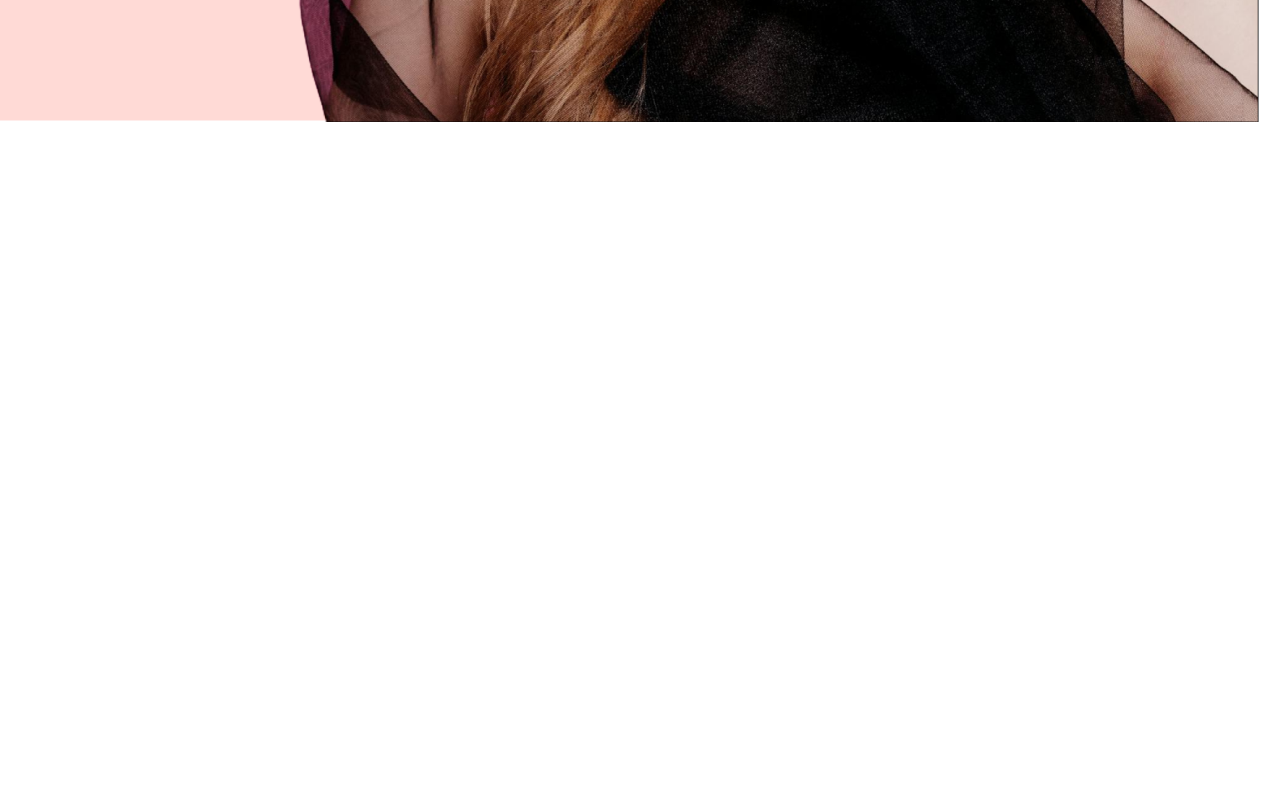
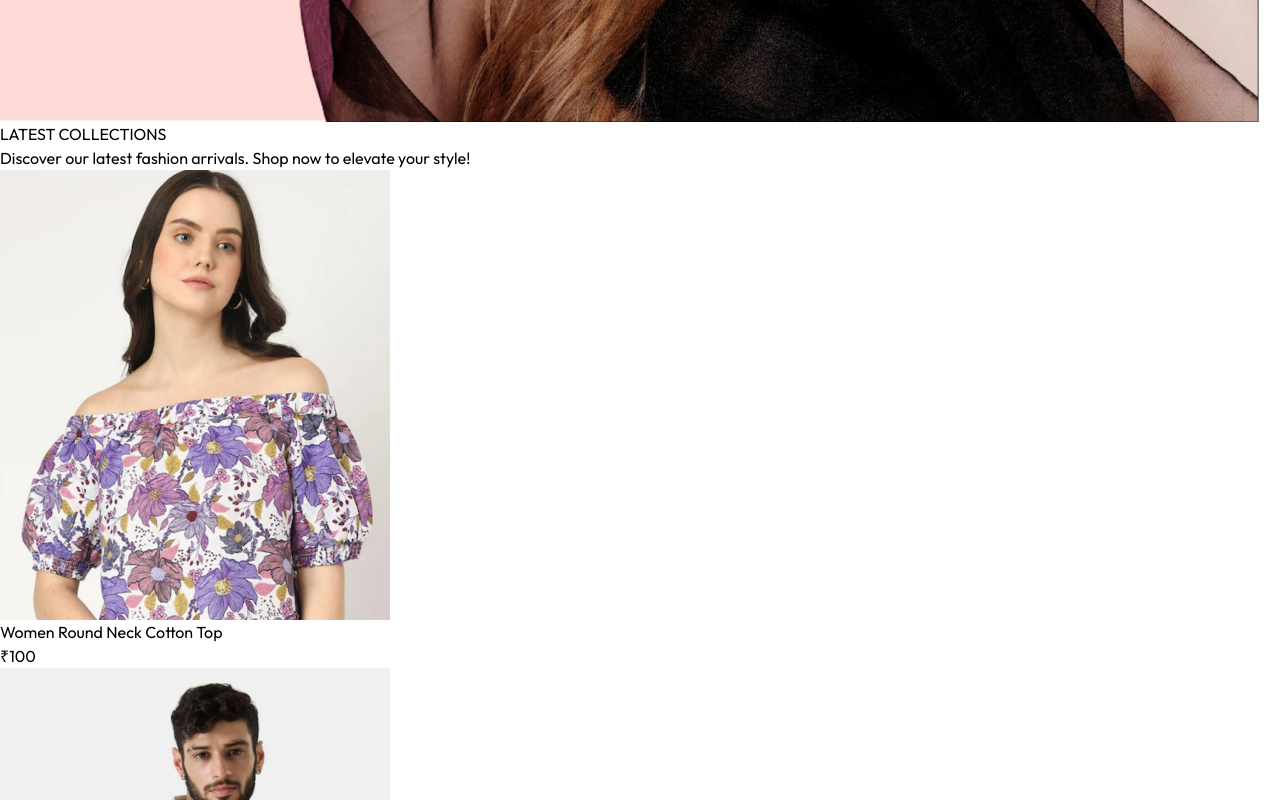
Before and after one commit to Abhisekh8421/Clothing_Store_Frontend, a React (Vite) app: page / in a window 1280 px wide. Shown: the part 1480-2280 px from the top of the page. Before the commit the page ends 1602 px from the top, so only its background shows below. Built offline with nearby package versions, Linux system fonts and the light colour scheme.

Commit message:
completed the bestseller , latest collections and our policy section

```diff
--- /dev/null
+++ b/src/components/BestSeller.jsx
@@ -0,0 +1,39 @@
+import React, { useContext, useEffect, useState } from "react";
+import { ShopContext } from "../context/ShopContext";
+import Title from "./Title";
+import ProductItem from "./ProductItem";
+
+const BestSeller = () => {
+  const { products } = useContext(ShopContext);
+  const [bestSeller, setBestSeller] = useState([]);
+  useEffect(() => {
+    const bestProduct = products.filter((item) => item.bestseller);
+    setBestSeller(bestProduct.slice(0, 5));
+  }, []);
+  return (
+    <div className="my-10">
+      <div className=" text-center text-3xl py-8">
+        <Title text1={"BEST"} text2={"SELLERS"} />
+        <p className="w-3/4 m-auto text-xs sm:text-sm md:text-base text-gray-600">
+          {" "}
+          Discover our top-rated bestsellers that customers adore! Shop now for
+          quality, style, and comfort to find your new favorite!
+        </p>
+      </div>
+      {/* render products */}
+      <div className=" grid grid-cols-2 sm:grid-cols-3 md:grid-cols-4 lg:grid-cols-5 gap-4 gap-y-6 ">
+        {bestSeller.map((item, index) => (
+          <ProductItem
+            key={index}
+            id={item._id}
+            image={item.image}
+            name={item.name}
+            price={item.price}
+          />
+        ))}
+      </div>
+    </div>
+  );
+};
+
+export default BestSeller;
--- /dev/null
+++ b/src/components/LatestCollection.jsx
@@ -0,0 +1,39 @@
+import React, { useContext, useEffect, useState } from "react";
+import { ShopContext } from "../context/ShopContext";
+import Title from "./Title";
+import ProductItem from "./ProductItem";
+
+const LatestCollection = () => {
+  const { products } = useContext(ShopContext);
+  //   console.log(products[0]); testing
+
+  const [latestProducts, setLatestProducts] = useState([]);
+  useEffect(() => {
+    setLatestProducts(products.slice(0, 10));
+  }, []);
+
+  return (
+    <div className=" my-10">
+      <div className=" text-center py-8 text-3xl">
+        <Title text1={"LATEST"} text2={" COLLECTIONS"} />
+        <p className="w-3/4 m-auto text-xs sm:text-sm md:text-base text-gray-600">
+          Discover our latest fashion arrivals. Shop now to elevate your style!
+        </p>
+      </div>
+      {/* rendering products  */}
+      <div className=" grid grid-cols-2 sm:grid-cols-3 md:grid-cols-4 lg:grid-cols-5 gap-4 gap-y-6 ">
+        {latestProducts.map((item, index) => (
+          <ProductItem
+            key={index}
+            id={item._id}
+            image={item.image}
+            name={item.name}
+            price={item.price}
+          />
+        ))}
+      </div>
+    </div>
+  );
+};
+
+export default LatestCollection;
--- a/src/components/Navbar.jsx
+++ b/src/components/Navbar.jsx
@@ -6,7 +6,9 @@
   const [visible, setvisible] = useState(false);
   return (
     <div className="flex items-center justify-between py-5 font-medium">
-      <img src={assets.logo} className="w-36" />
+      <Link to="/">
+        <img src={assets.logo} className="w-36" />
+      </Link>
       <ul className="hidden sm:flex gap-5 text-sm text-gray-700">
         <NavLink to="/" className="flex flex-col items-center gap-1">
           <p>HOME</p>
--- /dev/null
+++ b/src/components/OurPolicy.jsx
@@ -0,0 +1,26 @@
+import React from "react";
+import { assets } from "../assets/frontend_assets/assets";
+
+const OurPolicy = () => {
+  return (
+    <div className=" flex flex-col sm:flex-row justify-around gap-12 sm:gap-2 text-center py-20 text-xs sm:text-sm md:text-base text-gray-700 ">
+      <div>
+        <img src={assets.exchange_icon} className=" w-12 m-auto mb-5" />
+        <p className="font-semibold ">Easy Exchange Policy</p>
+        <p className="text-gray-400">We Offer hassel free Exchange Policy </p>
+      </div>
+      <div>
+        <img src={assets.quality_icon} className=" w-12 m-auto mb-5" />
+        <p className="font-semibold ">7 days Return Policy</p>
+        <p className="text-gray-400">We provide 7 free return policy</p>
+      </div>
+      <div>
+        <img src={assets.support_img} className=" w-12 m-auto mb-5" />
+        <p className="font-semibold ">Best Customer Support</p>
+        <p className="text-gray-400">We provide 24/7 customer support</p>
+      </div>
+    </div>
+  );
+};
+
+export default OurPolicy;
--- /dev/null
+++ b/src/components/ProductItem.jsx
@@ -0,0 +1,24 @@
+import React, { useContext } from "react";
+import { ShopContext } from "../context/ShopContext";
+import { Link } from "react-router-dom";
+
+const ProductItem = ({ id, name, image, price }) => {
+  const { currency } = useContext(ShopContext);
+  return (
+    <Link to={`/product/${id}`} className=" text-gray-700 cursor-pointer">
+      <div className=" overflow-hidden">
+        <img
+          src={image[0]}
+          className=" hover:scale-110 transition ease-in-out"
+        />
+      </div>
+      <p className="pt-3 pb-1 text-sm">{name}</p>
+      <p className=" text-sm font-medium">
+        {currency}
+        {price}
+      </p>
+    </Link>
+  );
+};
+
+export default ProductItem;
--- /dev/null
+++ b/src/components/Title.jsx
@@ -0,0 +1,15 @@
+import React from "react";
+
+const Title = ({ text1, text2 }) => {
+  return (
+    <div className=" inline-flex gap-2 items-center mb-3">
+      <p className="text-gray-500">
+        {text1}
+        <span className="text-gray-700 font-medium">{text2}</span>
+      </p>
+      <p className=" w-8 sm:w-12 h-[1px] sm:h-[2px] bg-gray-700"></p>
+    </div>
+  );
+};
+
+export default Title;
--- /dev/null
+++ b/src/context/ShopContext.jsx
@@ -0,0 +1,17 @@
+import { createContext } from "react";
+import { products } from "../assets/frontend_assets/assets";
+
+export const ShopContext = createContext();
+
+const ShopContextProvider = ({ children }) => {
+  const currency = "₹";
+  const delivery_fee = 40;
+  const value = {
+    products,
+    currency,
+    delivery_fee,
+  };
+  return <ShopContext.Provider value={value}>{children}</ShopContext.Provider>;
+};
+
+export default ShopContextProvider;
--- a/src/index.css
+++ b/src/index.css
@@ -1,16 +1,23 @@
-@import url('https://fonts.googleapis.com/css2?family=Lora:wght@400;500;600&family=Outfit:wght@100..900&family=Poppins:ital,wght@0,200;1,200&family=Prata&family=Roboto:wght@400;500&display=swap');
+@import url("https://fonts.googleapis.com/css2?family=Lora:wght@400;500;600&family=Outfit:wght@100..900&family=Poppins:ital,wght@0,200;1,200&family=Prata&family=Roboto:wght@400;500&display=swap");
 @tailwind base;
 @tailwind components;
 @tailwind utilities;
 
-a.active hr{
-   display:block
+a.active hr {
+  display: block;
 }
-*{
-   font-family:Outfit
+* {
+  font-family: Outfit;
 }
 .prata-regular {
-   font-family: "Prata", serif;
-   font-weight: 400;
-   font-style: normal;
- }
+  font-family: "Prata", serif;
+  font-weight: 400;
+  font-style: normal;
+}
+
+@media (max-width: 640px) {
+  a.active {
+    background-color: black;
+    color: white;
+  }
+}
--- a/src/main.jsx
+++ b/src/main.jsx
@@ -3,9 +3,12 @@
 import "./index.css";
 import App from "./App.jsx";
 import { BrowserRouter } from "react-router-dom";
+import ShopContextProvider from "./context/ShopContext.jsx";
 
 createRoot(document.getElementById("root")).render(
   <BrowserRouter>
-    <App />
+    <ShopContextProvider>
+      <App />
+    </ShopContextProvider>
   </BrowserRouter>
 );
--- a/src/pages/Home.jsx
+++ b/src/pages/Home.jsx
@@ -1,10 +1,16 @@
 import React from "react";
 import Hero from "../components/Hero";
+import LatestCollection from "../components/LatestCollection";
+import BestSeller from "../components/BestSeller";
+import OurPolicy from "../components/OurPolicy";
 
 const Home = () => {
   return (
     <div>
       <Hero />
+      <LatestCollection />
+      <BestSeller />
+      <OurPolicy />
     </div>
   );
 };
```
Also changed, not shown: src/components/NewsLetterBox.jsx (added, +9 -0 lines).
